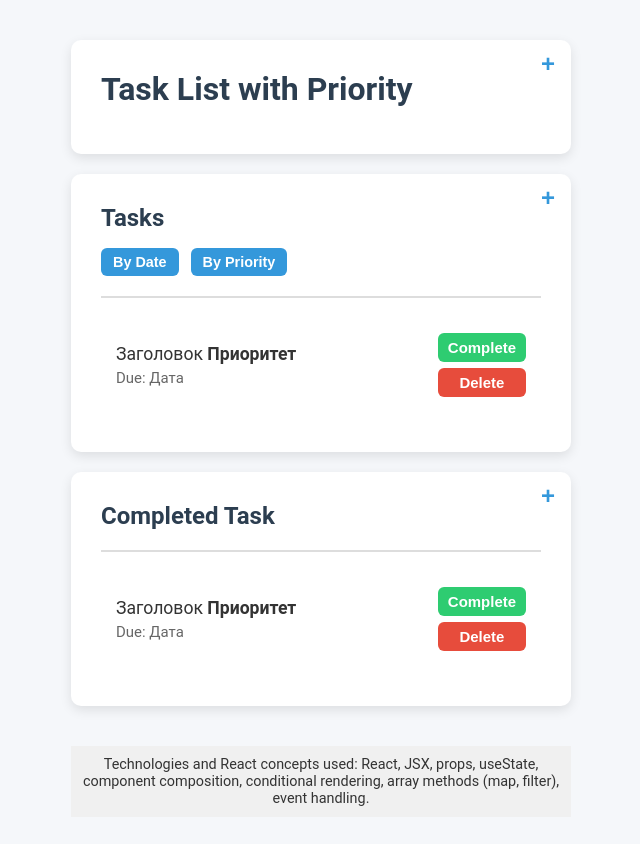
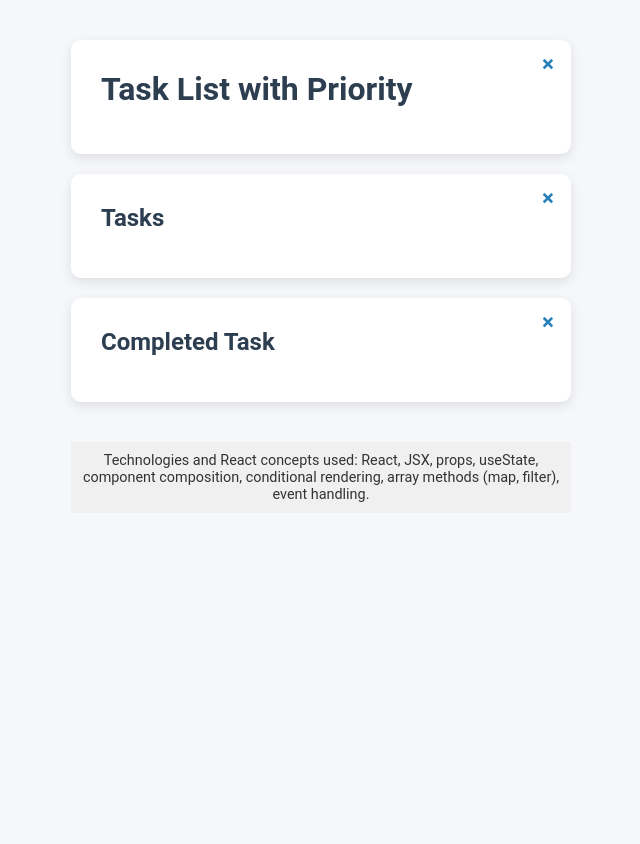
Before and after one commit to FuriticuS/task-list-react, a React (Vite) app: page / in a window 1280 px wide. Shown: the top 844 px of the page, without its empty margins (319-959 px from the left). After the commit the page ends 800 px from the top, so only its background shows below. Built offline with nearby package versions, Linux system fonts and the light colour scheme.

Commit message:
add toggle buttons for all blocks and one function for all blocks

```diff
--- a/src/App.jsx
+++ b/src/App.jsx
@@ -5,23 +5,32 @@ import {Footer} from "./components/footer/Footer.jsx";
 import {useState} from "react";
 
 function App() {
-  const [isOpen, setIsOpen] = useState(false)
+  const [isOpen, setIsOpen] = useState({
+    taskList: false,
+    tasks: false,
+    completedTasks: false
+  })
+
+  function toggleOpen(section) {
+    setIsOpen((prev) => ({
+      ...prev,
+      [section]: !prev[section]
+    }));
+  }
 
   return (
     <div className="app">
       <div className="task-container">
         <h1>Task List with Priority</h1>
-        <button className="close-button" onClick={() => setIsOpen(prev => !prev)}>+</button>
-        {isOpen && <TaskForm/>}
+        <button className={`close-button ${isOpen ? 'open' : ''}`} onClick={() => toggleOpen('taskList')}>+</button>
+        {isOpen.taskList && <TaskForm/>}
       </div>
 
       <div className="task-container">
         <h2>Tasks</h2>
-        <button
-          className="close-button">
-          +
-        </button>
+        <button className={`close-button ${isOpen ? 'open' : ''}`} onClick={() => toggleOpen('tasks')}>+</button>
 
+        {isOpen.tasks && <>
           <div className="sort-controls">
             <button
               className={`sort-button`}
@@ -34,21 +43,21 @@ function App() {
               By Priority
             </button>
           </div>
-          <TaskList />
+          <TaskList/>
+        </>}
       </div>
 
       <div className="completed-task-container">
         <h2>Completed Task</h2>
-        <button
-          className={`close-button`}
-        >
-          +
+        <button className={`close-button ${isOpen ? 'open' : ''}`} onClick={() => toggleOpen('completedTasks')}>+
         </button>
-          <CompletedTaskList />
+
+        {isOpen.completedTasks && <CompletedTaskList/>}
       </div>
 
       <Footer/>
     </div>
   );
 }
+
 export default App;
--- a/src/index.css
+++ b/src/index.css
@@ -86,7 +86,7 @@ h2 {
 }
 
 .close-button.open {
-  transform: rotate(135deg); /* Turns "×" into "+" */
+  transform: rotate(135deg);
   color: #2980b9;
 }
 
```
Lines whose indentation alone changed are shown as unchanged.
